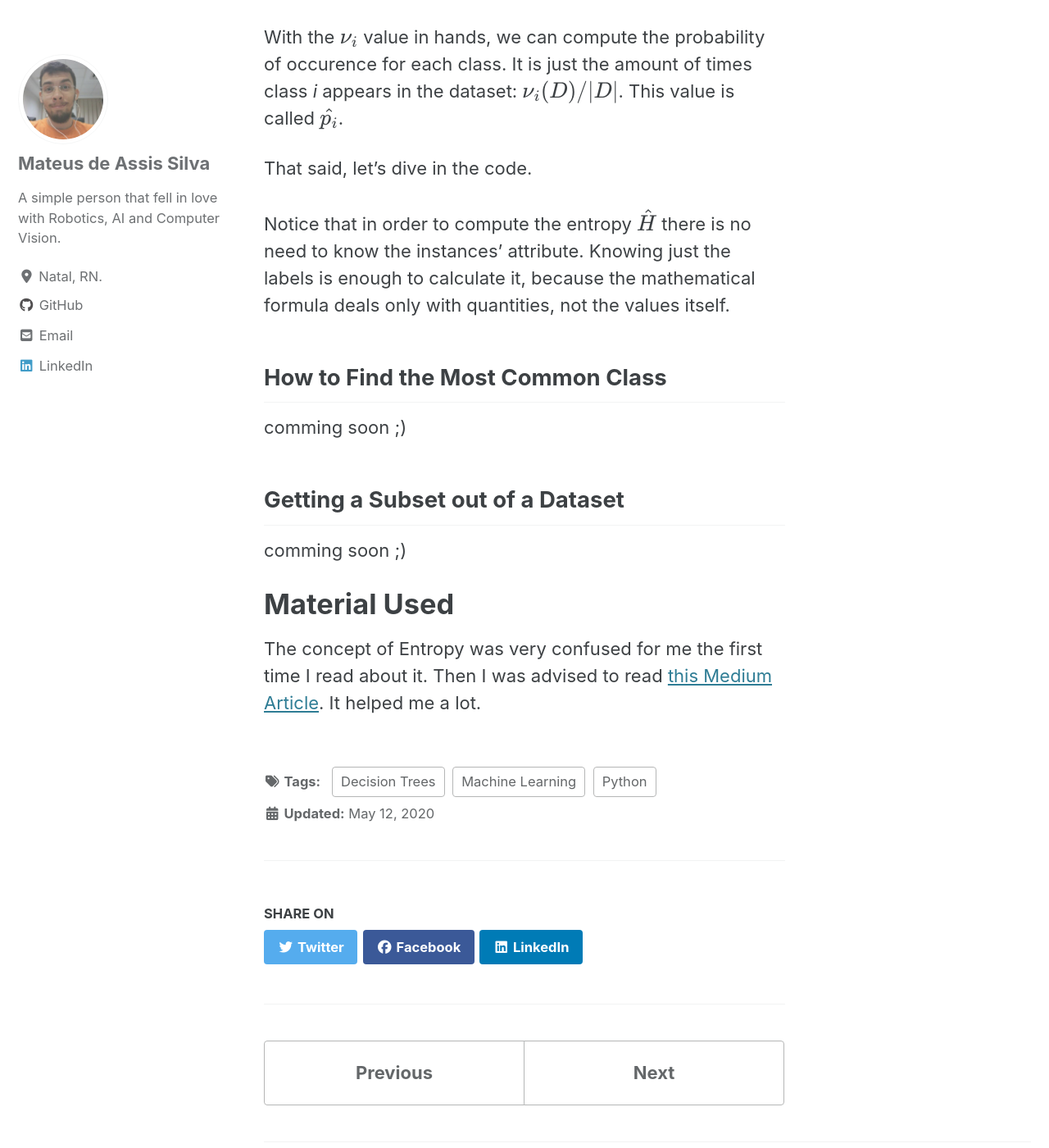
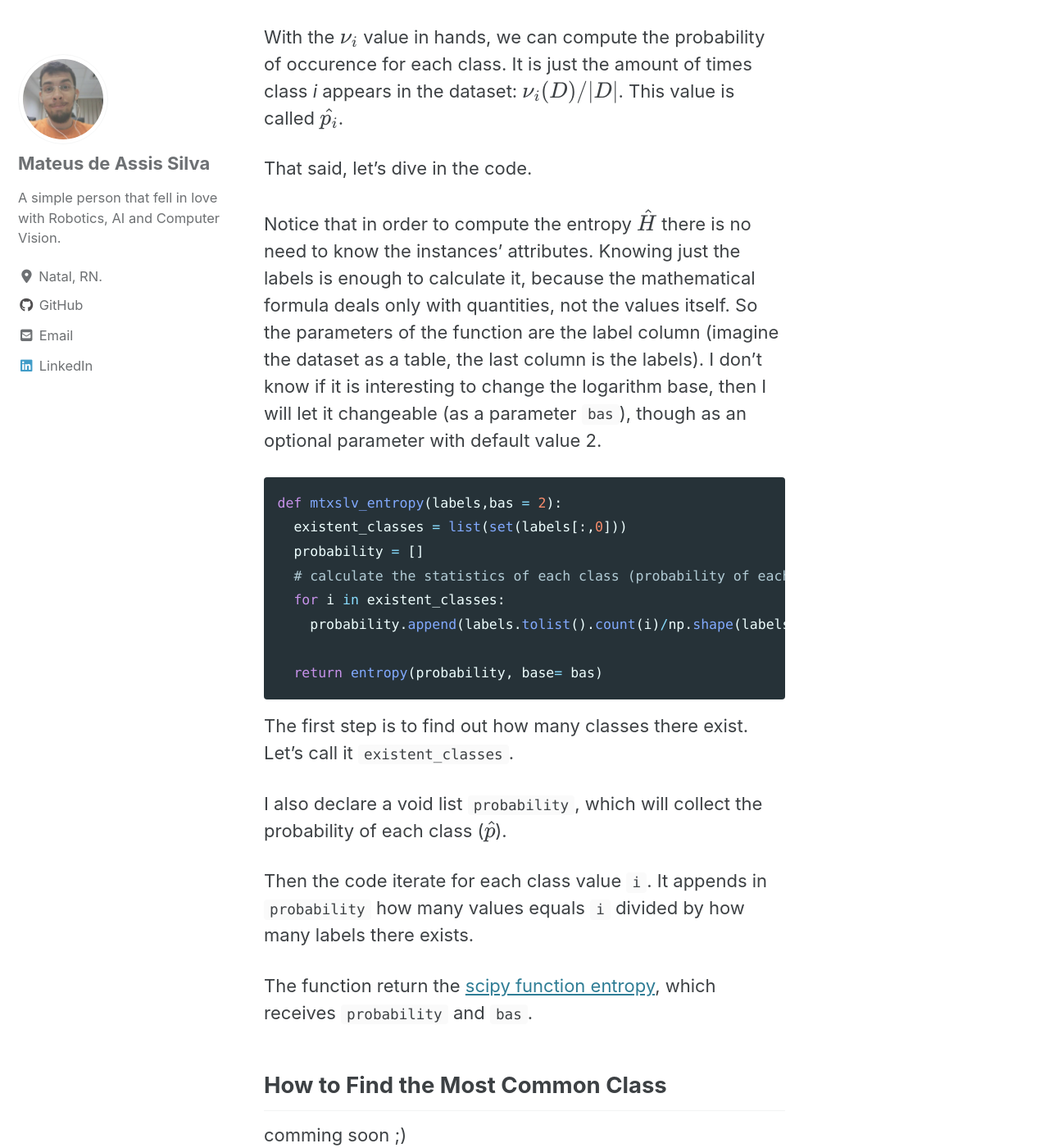
Before and after one commit to mtxslv/mtxslv.github.io, a Jekyll site: the page built from _posts/2020-05-12-id3_part_2.md, in a window 1280 px wide and 1400 px high, scrolled down 1964 px. Shown: the whole window at 82% size. Built offline with Jekyll 4.4.1, drawn with Linux system fonts in a browser that asks for light colours; cached includes are drawn as plain includes; nearby versions of some CDN libraries; formulas are drawn with MathJax 3.

Commit message:
entropy explanation ended

````diff
--- a/_posts/2020-05-12-id3_part_2.md
+++ b/_posts/2020-05-12-id3_part_2.md
@@ -41,9 +41,28 @@
 
 That said, let's dive in the code.
 
-Notice that in order to compute the entropy $$\hat{H}$$ there is no need to know the instances' attribute. Knowing just the labels is enough to calculate it, because the mathematical formula deals only with quantities, not the values itself.
+Notice that in order to compute the entropy $$\hat{H}$$ there is no need to know the instances' attributes. Knowing just the labels is enough to calculate it, because the mathematical formula deals only with quantities, not the values itself. So the parameters of the function are the label column (imagine the dataset as a table, the last column is the labels). I don't know if it is interesting to change the logarithm base, then I will let it changeable (as a parameter ```bas```), though as an optional parameter with default value 2.
 
+{% raw %}
+```python
+def mtxslv_entropy(labels,bas = 2):
+  existent_classes = list(set(labels[:,0]))
+  probability = []
+  # calculate the statistics of each class (probability of each one)
+  for i in existent_classes:
+    probability.append(labels.tolist().count(i)/np.shape(labels[:,0])[0])
 
+  return entropy(probability, base= bas)
+```
+{% endraw %}
+
+The first step is to find out how many classes there exist. Let's call it ```existent_classes```.
+
+I also declare a void list ```probability```, which will collect the probability of each class ($$\hat{p}$$).
+
+Then the code iterate for each class value ```i```. It appends in ```probability``` how many values equals ```i``` divided by how many labels there exists.
+
+The function return the [scipy function entropy](https://docs.scipy.org/doc/scipy/reference/generated/scipy.stats.entropy.html), which receives ```probability``` and ```bas```.
 
 ## How to Find the Most Common Class
 comming soon ;)
````
